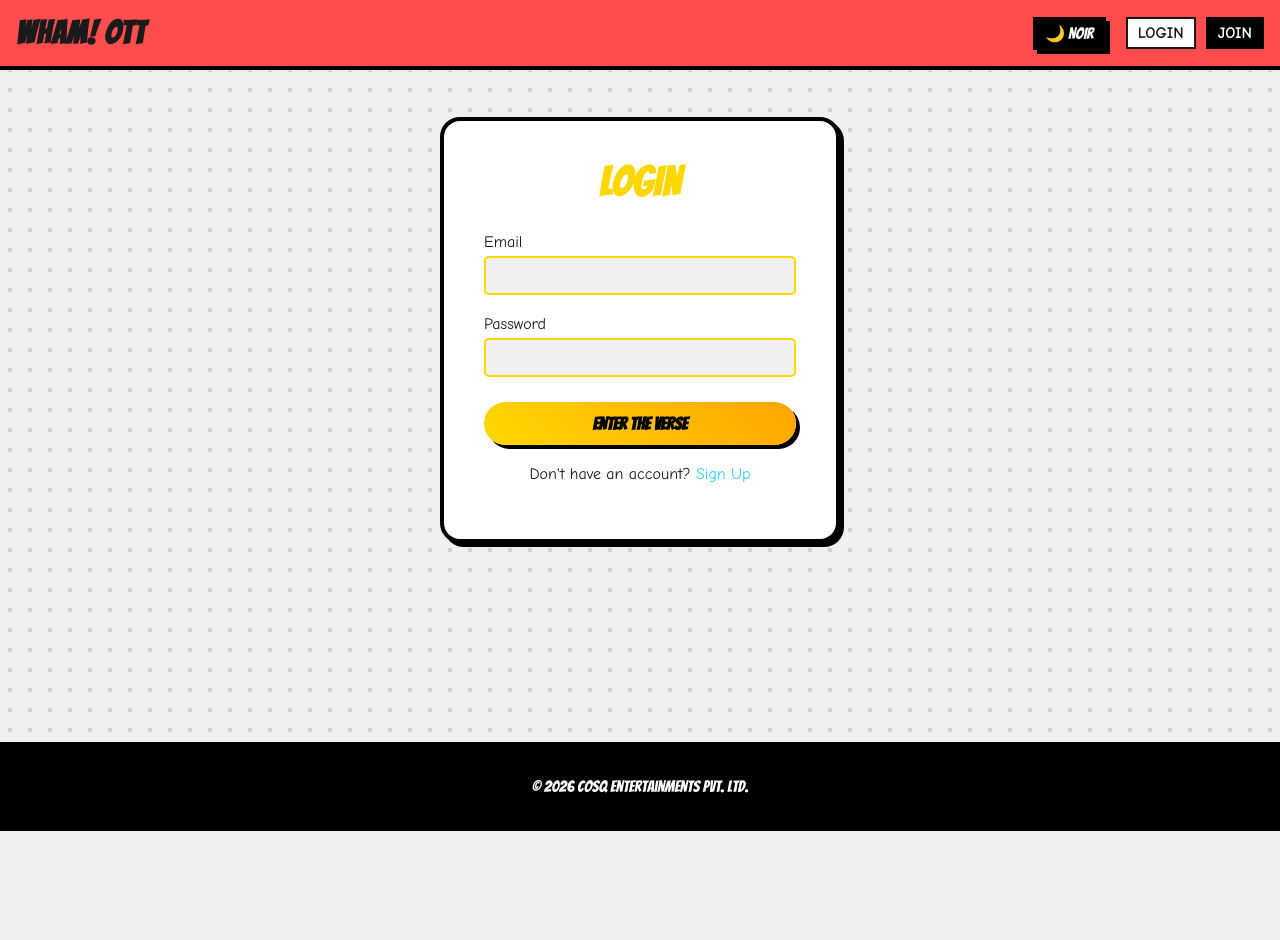
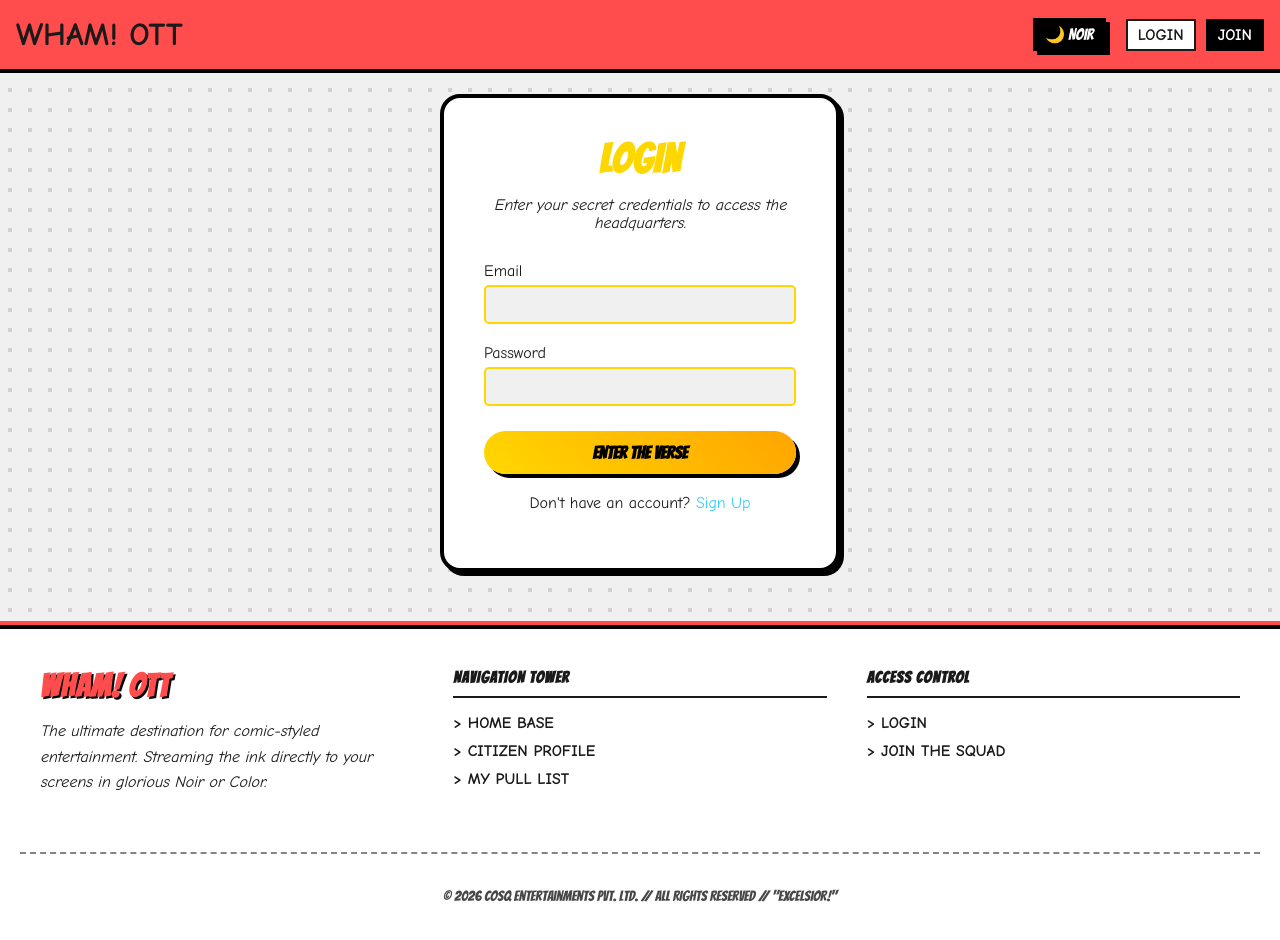
Before and after one commit to aharshit123456/ott_platform, a React (Vite) app in the folder ott-platform/: page /login in a window 1280 px wide. Shown: the top 940 px of the page. Before the commit the page ends 831 px from the top, so only its background shows below. Built offline with nearby package versions, Linux system fonts and the light colour scheme; no server answers.

Commit message:
feat: Implement core application layout, authentication flows, user profile, and video player pages.

```diff
--- a/ott-platform/src/components/Layout.jsx
+++ b/ott-platform/src/components/Layout.jsx
@@ -1,10 +1,12 @@
 import React, { useState, useEffect } from 'react';
-import { Link } from 'react-router-dom';
+import { Link, useLocation } from 'react-router-dom';
 import { useAuth } from '../context/AuthContext';
 import BottomNav from './BottomNav';
 
 const Layout = ({ children }) => {
     const { user, loading, signOut } = useAuth();
+    const location = useLocation();
+    const isHome = location.pathname === '/';
     const [showSplash, setShowSplash] = useState(true);
     const [isDarkMode, setIsDarkMode] = useState(() => {
         const saved = localStorage.getItem('noir-mode');
@@ -62,7 +64,7 @@ const Layout = ({ children }) => {
     }
 
     return (
-        <div className="comic-layout">
+        <div className="comic-layout" style={{ display: 'flex', flexDirection: 'column', minHeight: '100vh' }}>
             <header style={{
                 backgroundColor: 'var(--comic-primary)',
                 borderBottom: 'var(--comic-border)',
@@ -75,9 +77,15 @@ const Layout = ({ children }) => {
                 zIndex: 100
             }}>
                 <Link to="/" style={{ textDecoration: 'none', color: 'var(--comic-text)' }}>
-                    <h1 style={{ margin: 0, fontSize: '2rem' }}>
-                        WHAM! OTT
-                    </h1>
+                    {isHome ? (
+                        <h1 style={{ margin: 0, fontSize: '2rem' }}>
+                            WHAM! OTT
+                        </h1>
+                    ) : (
+                        <div style={{ margin: 0, fontSize: '2rem', fontWeight: 'bold' }}>
+                            WHAM! OTT
+                        </div>
+                    )}
                 </Link>
                 <div className="desktop-nav" style={{ display: 'flex', gap: '10px', alignItems: 'center' }}>
                     <button
@@ -159,19 +167,82 @@ const Layout = ({ children }) => {
 
             <BottomNav />
 
-            <main className="comic-container" style={{ minHeight: '80vh' }}>
+            <main className="comic-container" style={{ flex: 1, position: 'relative' }}>
                 {children}
             </main>
 
             <footer style={{
-                backgroundColor: 'black',
-                color: 'white',
-                padding: '20px',
-                textAlign: 'center',
+                backgroundColor: 'var(--comic-surface)',
+                borderTop: '4px solid black',
+                padding: '40px 20px',
                 marginTop: '2rem',
-                fontFamily: 'var(--font-heading)'
+                color: 'var(--comic-text)',
+                boxShadow: '0 -4px 0 var(--comic-primary)'
             }}>
-                <p>&copy; 2026 CosQ Entertainments Pvt. Ltd.</p>
+                <div style={{
+                    maxWidth: '1200px',
+                    margin: '0 auto',
+                    display: 'grid',
+                    gridTemplateColumns: 'repeat(auto-fit, minmax(250px, 1fr))',
+                    gap: '40px',
+                    textAlign: 'left'
+                }}>
+                    {/* Brand Column */}
+                    <div>
+                        <h3 style={{
+                            fontFamily: "'Bangers', cursive",
+                            fontSize: '2rem',
+                            marginTop: 0,
+                            marginBottom: '1rem',
+                            color: 'var(--comic-primary)',
+                            textShadow: '2px 2px 0 #000'
+                        }}>WHAM! OTT</h3>
+                        <p style={{ fontStyle: 'italic', lineHeight: '1.6' }}>
+                            The ultimate destination for comic-styled entertainment. Streaming the ink directly to your screens in glorious Noir or Color.
+                        </p>
+                    </div>
+
+                    {/* Navigation Column */}
+                    <div>
+                        <h4 style={{ borderBottom: '2px solid var(--comic-text)', paddingBottom: '10px', marginBottom: '15px' }}>NAVIGATION TOWER</h4>
+                        <ul style={{ listStyle: 'none', padding: 0 }}>
+                            <li style={{ marginBottom: '10px' }}>
+                                <Link to="/" style={{ textDecoration: 'none', color: 'var(--comic-text)', fontWeight: 'bold' }}>&gt; HOME BASE</Link>
+                            </li>
+                            <li style={{ marginBottom: '10px' }}>
+                                <Link to="/profile" style={{ textDecoration: 'none', color: 'var(--comic-text)', fontWeight: 'bold' }}>&gt; CITIZEN PROFILE</Link>
+                            </li>
+                            <li style={{ marginBottom: '10px' }}>
+                                <Link to="/pull-list" style={{ textDecoration: 'none', color: 'var(--comic-text)', fontWeight: 'bold' }}>&gt; MY PULL LIST</Link>
+                            </li>
+                        </ul>
+                    </div>
+
+                    {/* Access Column */}
+                    <div>
+                        <h4 style={{ borderBottom: '2px solid var(--comic-text)', paddingBottom: '10px', marginBottom: '15px' }}>ACCESS CONTROL</h4>
+                        <ul style={{ listStyle: 'none', padding: 0 }}>
+                            <li style={{ marginBottom: '10px' }}>
+                                <Link to="/login" style={{ textDecoration: 'none', color: 'var(--comic-text)', fontWeight: 'bold' }}>&gt; LOGIN</Link>
+                            </li>
+                            <li style={{ marginBottom: '10px' }}>
+                                <Link to="/signup" style={{ textDecoration: 'none', color: 'var(--comic-text)', fontWeight: 'bold' }}>&gt; JOIN THE SQUAD</Link>
+                            </li>
+                        </ul>
+                    </div>
+                </div>
+
+                <div style={{
+                    marginTop: '40px',
+                    paddingTop: '20px',
+                    borderTop: '2px dashed #666',
+                    textAlign: 'center',
+                    fontFamily: 'var(--font-heading)',
+                    fontSize: '0.9rem',
+                    opacity: 0.8
+                }}>
+                    <p>&copy; {new Date().getFullYear()} CosQ Entertainments Pvt. Ltd. // ALL RIGHTS RESERVED // "EXCELSIOR!"</p>
+                </div>
             </footer>
         </div>
     );
--- a/ott-platform/src/pages/Login.jsx
+++ b/ott-platform/src/pages/Login.jsx
@@ -2,6 +2,9 @@ import React, { useState } from 'react';
 import { useAuth } from '../context/AuthContext';
 import { useNavigate, Link } from 'react-router-dom';
 import Layout from '../components/Layout';
+
+import ClickEffects from '../components/ClickEffects';
+import SEO from '../components/SEO';
 
 const Login = () => {
     const [email, setEmail] = useState('');
@@ -23,6 +26,11 @@ const Login = () => {
 
     return (
         <Layout>
+            <SEO
+                title="Login"
+                description="Access your personal comic collection and streaming history on Wham! OTT."
+                url="https://wham.cosq.in/login"
+            />
             <div style={{
                 display: 'flex',
                 justifyContent: 'center',
@@ -39,7 +47,10 @@ const Login = () => {
                     maxWidth: '400px',
                     color: 'var(--comic-text)'
                 }}>
-                    <h2 style={{ textAlign: 'center', marginBottom: '30px', fontFamily: "'Bangers', cursive", fontSize: '2.5rem', color: 'var(--comic-secondary)' }}>Login</h2>
+                    <h1 style={{ textAlign: 'center', marginBottom: '10px', fontFamily: "'Bangers', cursive", fontSize: '2.5rem', color: 'var(--comic-secondary)' }}>Login</h1>
+                    <p style={{ textAlign: 'center', marginBottom: '30px', fontStyle: 'italic' }}>
+                        Enter your secret credentials to access the headquarters.
+                    </p>
                     {error && <p style={{ color: '#ff6b6b', marginBottom: '15px' }}>{error}</p>}
                     <form onSubmit={handleSubmit}>
                         <div style={{ marginBottom: '20px' }}>
--- a/ott-platform/src/pages/Profile.jsx
+++ b/ott-platform/src/pages/Profile.jsx
@@ -50,8 +50,16 @@ const Profile = () => {
     if (!user) {
         return (
             <Layout>
+                <SEO
+                    title="Profile Access"
+                    description="Please log in to view your profile and manage your settings."
+                    url="https://wham.cosq.in/profile"
+                />
                 <div style={{ textAlign: 'center', padding: '2rem' }}>
-                    <h2>Identify Yourself!</h2>
+                    <h1>Identify Yourself!</h1>
+                    <p style={{ maxWidth: '400px', margin: '1rem auto' }}>
+                        Access to citizen files is restricted. Please present your credentials or apply for a new identity.
+                    </p>
                     <div style={{ display: 'flex', flexDirection: 'column', gap: '1rem', maxWidth: '300px', margin: '0 auto' }}>
                         <Link to="/login" style={{
                             textDecoration: 'none',
@@ -91,7 +99,7 @@ const Profile = () => {
                 url="https://wham.cosq.in/profile"
             />
             <div style={{ padding: '2rem', textAlign: 'center' }}>
-                <h2>Citizen Profile</h2>
+                <h1>Citizen Profile</h1>
 
                 <div className="comic-card" style={{
                     background: 'var(--comic-surface)',
--- a/ott-platform/src/pages/Signup.jsx
+++ b/ott-platform/src/pages/Signup.jsx
@@ -2,6 +2,8 @@ import React, { useState } from 'react';
 import { useAuth } from '../context/AuthContext';
 import { useNavigate, Link } from 'react-router-dom';
 import Layout from '../components/Layout';
+
+import SEO from '../components/SEO';
 
 const Signup = () => {
     const [email, setEmail] = useState('');
@@ -35,6 +37,11 @@ const Signup = () => {
 
     return (
         <Layout>
+            <SEO
+                title="Sign Up"
+                description="Join the Wham! OTT universe. Create an account to watch movies, track your progress, and review shows."
+                url="https://wham.cosq.in/signup"
+            />
             <div style={{
                 display: 'flex',
                 justifyContent: 'center',
@@ -51,7 +58,10 @@ const Signup = () => {
                     maxWidth: '400px',
                     color: 'var(--comic-text)'
                 }}>
-                    <h2 style={{ textAlign: 'center', marginBottom: '30px', fontFamily: "'Bangers', cursive", fontSize: '2.5rem', color: 'var(--comic-primary)' }}>Join Us</h2>
+                    <h1 style={{ textAlign: 'center', marginBottom: '10px', fontFamily: "'Bangers', cursive", fontSize: '2.5rem', color: 'var(--comic-primary)' }}>Join Us</h1>
+                    <p style={{ textAlign: 'center', marginBottom: '30px', fontStyle: 'italic' }}>
+                        Create your unique identity and start your own adventure.
+                    </p>
                     {error && <p style={{ color: '#ff6b6b', marginBottom: '15px' }}>{error}</p>}
                     {msg && <p style={{ color: '#51cf66', marginBottom: '15px' }}>{msg}</p>}
                     <form onSubmit={handleSubmit}>
```
Also changed, not shown: ott-platform/src/pages/VideoPlayer.jsx (+30 -6 lines).
